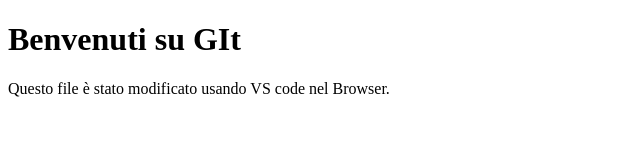
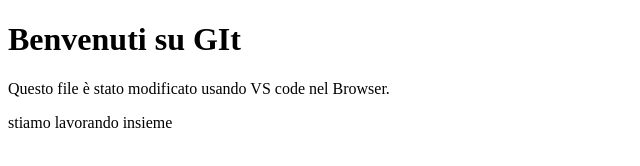
Before and after one commit to graziarandazzo/lezione-git2, a plain HTML site: page index.html in a window 1280 px wide. Shown: the whole page, without its empty margins (0-640 px from the left). Drawn offline with Linux system fonts and the light colour scheme.

Commit message:
aggiunta paragrafo

```diff
--- a/index.html
+++ b/index.html
@@ -7,5 +7,6 @@
         <body>
             <h1>Benvenuti su GIt</h1>
             <p>Questo file è stato modificato usando VS code nel Browser.</p>
+            <p>stiamo lavorando insieme</p>
         </body>
 </html>
```
